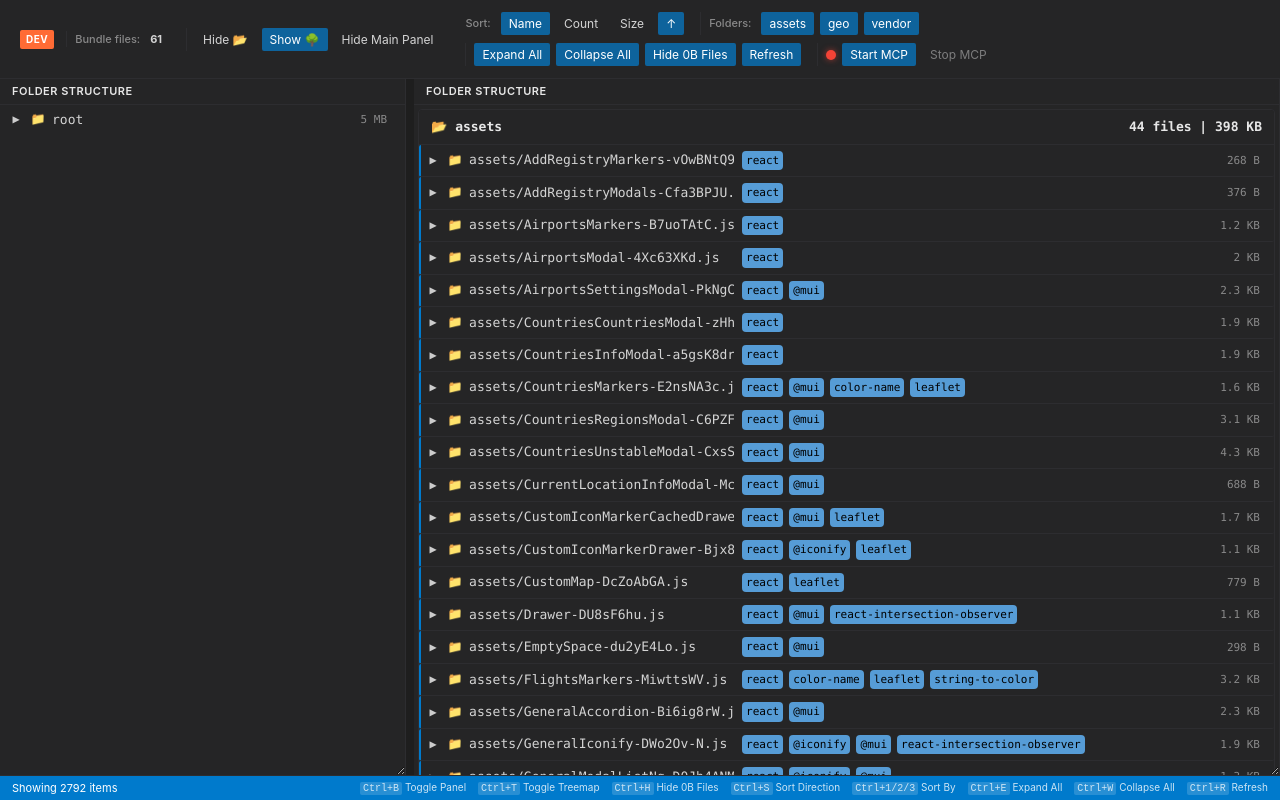
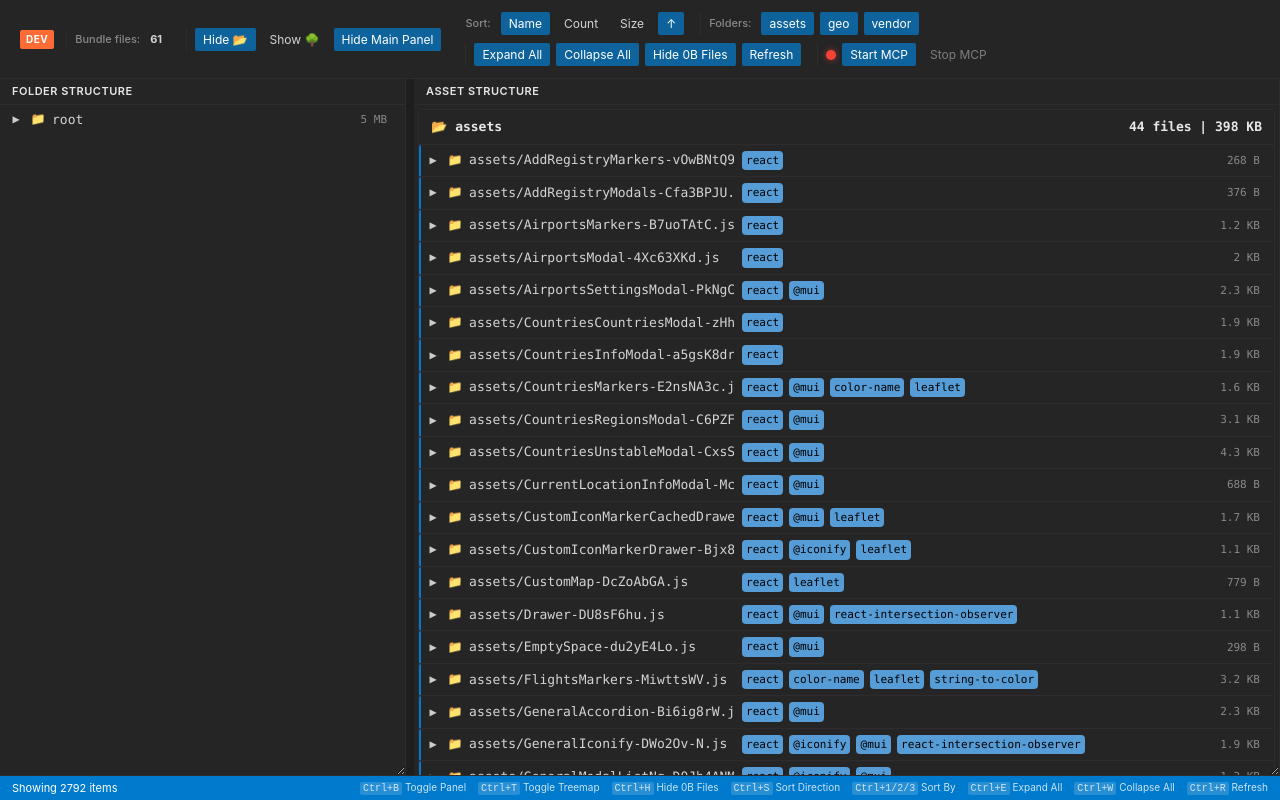
Before and after one commit to rand0mC0d3r/vs-bundle-visualizer, a React (Vite) app in the folder ui/: page / in a window 1280 px wide. Built offline with nearby package versions, Linux system fonts and the light colour scheme.

Commit message:
feat: update panel visibility logic and rename ResizablePanel title for clarity

```diff
--- a/ui/src/App.tsx
+++ b/ui/src/App.tsx
@@ -268,7 +268,7 @@ function App() {
                 onAddLibraryFilter={addLibraryFilter}
                 onRemoveLibraryFilter={removeLibraryFilter}
               />
-)}
+            )}
           </div>
         ) : (
           <div className="loading">
--- a/ui/src/components/Header.tsx
+++ b/ui/src/components/Header.tsx
@@ -70,7 +70,7 @@ export const Header: React.FC<HeaderProps> = ({
     {
       action: onToggleSidePanel,
       disabled: false,
-      isVisible: showSidePanel,
+      isVisible: !showSidePanel,
       label: showSidePanel ? 'Hide 📂' : 'Show 📂',
       name: 'sidePanel',
       title: 'Toggle folder panel',
@@ -78,7 +78,7 @@ export const Header: React.FC<HeaderProps> = ({
     {
       action: onToggleTreemapPanel,
       disabled: false,
-      isVisible: showTreemapPanel,
+      isVisible: !showTreemapPanel,
       label: showTreemapPanel ? 'Hide 🌳' : 'Show 🌳',
       name: 'treemapPanel',
       title: 'Toggle treemap panel',
@@ -86,7 +86,7 @@ export const Header: React.FC<HeaderProps> = ({
     {
       action: onToggleMainPanel,
       disabled: false,
-      isVisible: showMainPanel,
+      isVisible: !showMainPanel,
       label: showMainPanel ? 'Hide Main Panel' : 'Show Main Panel',
       name: 'mainPanel',
       title: 'Toggle main panel',
--- a/ui/src/components/TreeView.tsx
+++ b/ui/src/components/TreeView.tsx
@@ -111,7 +111,7 @@ export const TreeView: React.FC<TreeViewProps> = ({
     return acc;
   }, {});
 
-  return <ResizablePanel title="Folder Structure" fullWidth={true}>
+  return <ResizablePanel title="Asset Structure" fullWidth={true}>
     {filesToRender.length > 0 && <div className="tree-container">
       {libraryFilters.length > 0 && (
         <div className="library-filters-header">
```
